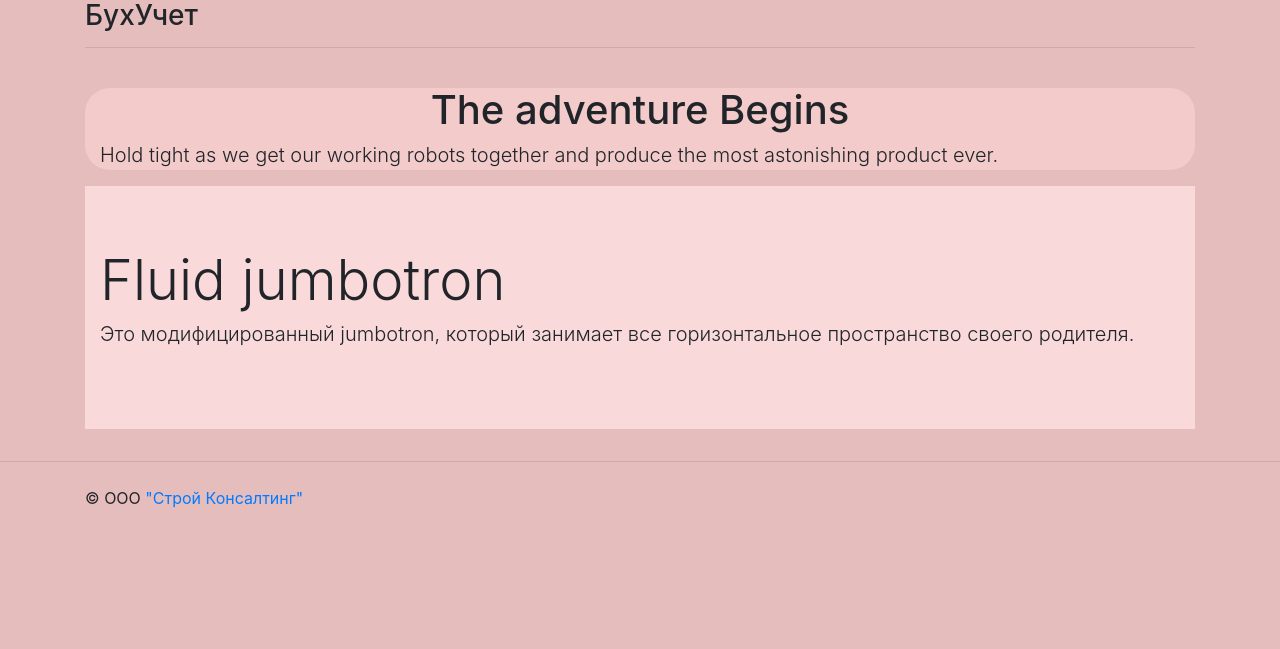
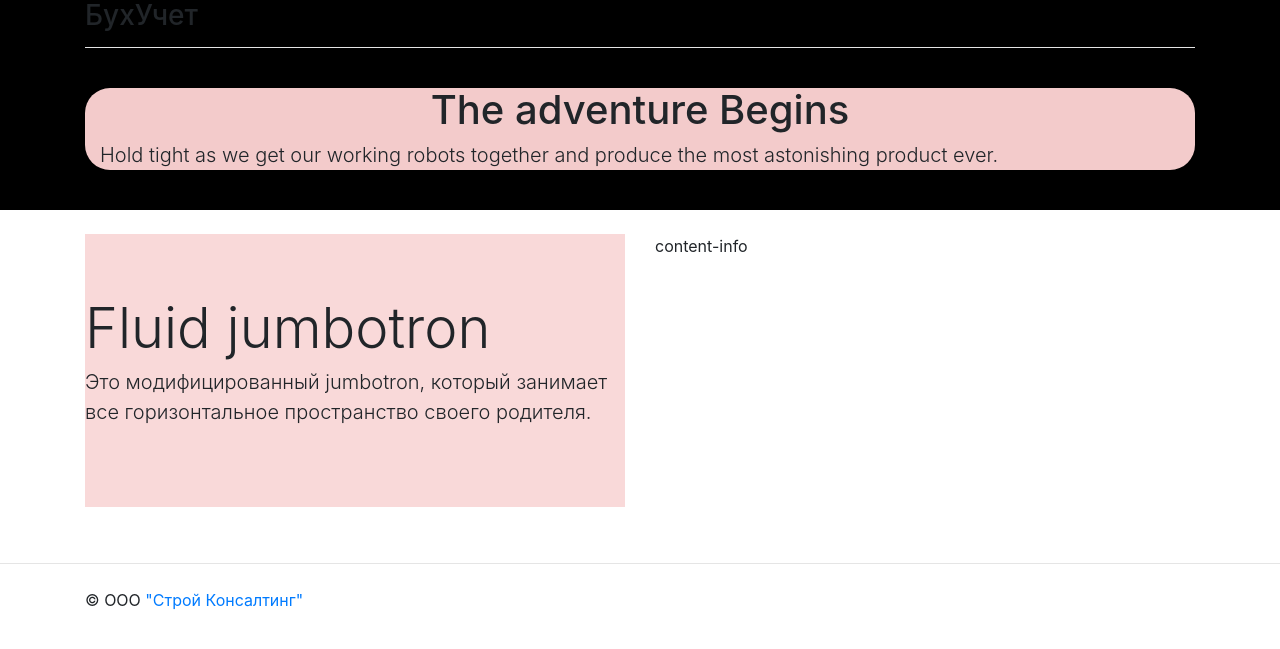
Before and after one commit to Rosabuhit/mysite, a Django app: page / in a window 1280 px wide. Shown: the top 649 px of the page. Run offline with Django 3.2, Linux system fonts and the light colour scheme; some libraries are stand-ins or nearby versions.

Commit message:
изменил верстку

```diff
--- a/info/templates/home.html
+++ b/info/templates/home.html
@@ -20,8 +20,12 @@
   </head>
 <style>
     body{
-        background-color: #E6BDBD;
+        background-color: white;
     }
+
+    .upper{
+        background-color: black;
+     }
 
     .cover{
         background: #F3CBCB;
@@ -33,25 +37,27 @@
     }
 </style>
   <body id="top"><div class="site-wrapper">
-  <div class="site-wrapper-inner">
+  <div class="site-wrapper-inner"><div class="upper">
     <div class="cover-container"><div class="container">
       <div class="masthead clearfix">
         <div class="inner" >
           <h3 class="masthead-brand">БухУчет</h3>
         </div>
-      </div><hr class="my-3"> <br>
+      </div><hr color="white" class="my-3"> <br>
         <div class="inner cover">
             <div class="container">
         <h1 class="cover-heading" align="center">The adventure Begins</h1>
         <p class="lead cover-copy">Hold tight as we get our working robots together and produce the most astonishing product ever.</p>
             </div></div></div></div>
-<div class="container">
+  <br /></div> <br />
+<div class="container"><div class="row"><div class="col-sm-6">
       <div class="jumbotron jumbotron-fluid">
-  <div class="container">
     <h1 class="display-4">Fluid jumbotron</h1>
     <p class="lead">Это модифицированный jumbotron, который занимает все горизонтальное пространство своего родителя.</p>
-  </div>
-      </div></div>
+  </div></div>
+    <div class="col-sm-6">content-info</div>
+</div></div>
+
 
       <hr class="my-4">
       <div class="container">
```
